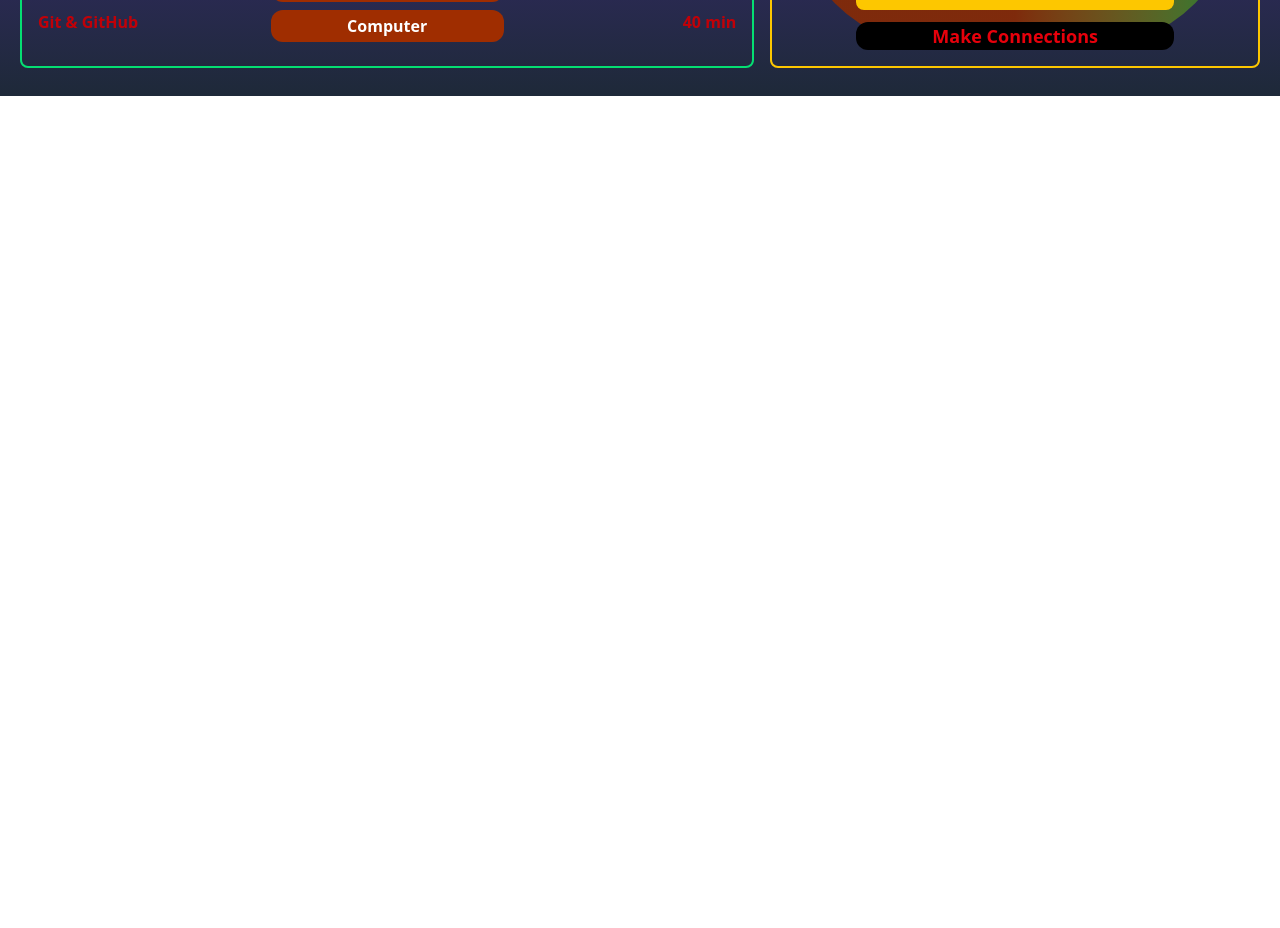
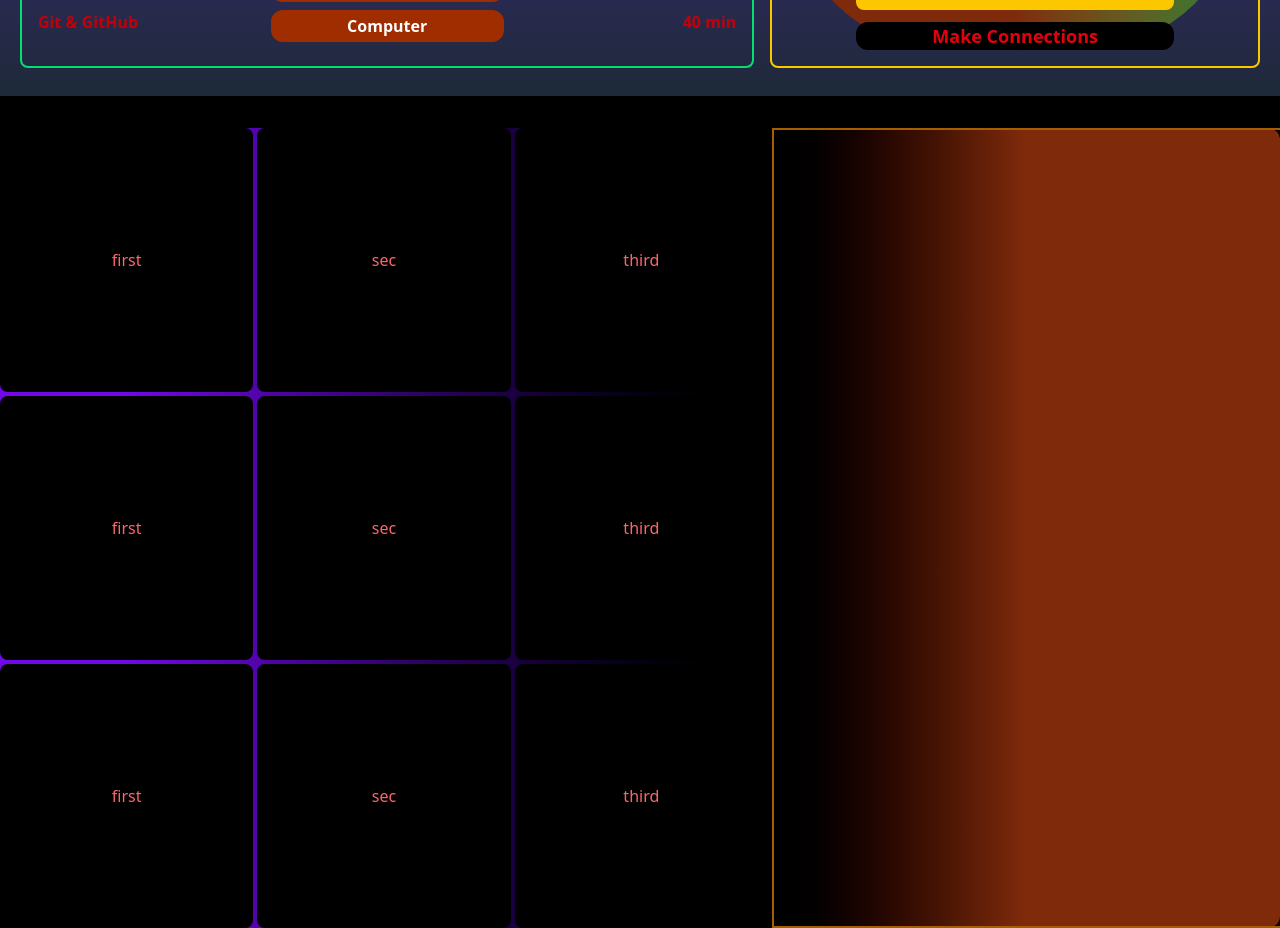
Before and after one commit to nj88329/gsapproject, a React (Vite) app: page /dashboard in a window 1280 px wide. Shown: the part 700-1628 px from the top of the page. Before the commit the page ends 800 px from the top, so only its background shows below. Built offline with nearby package versions, Linux system fonts and the light colour scheme.

Commit message:
Cards added

```diff
--- a/package.json
+++ b/package.json
@@ -10,13 +10,16 @@
     "preview": "vite preview"
   },
   "dependencies": {
+    "@auth0/auth0-react": "^2.4.0",
     "@gsap/react": "^2.1.2",
     "@splinetool/react-spline": "^4.0.0",
     "@splinetool/runtime": "^1.10.32",
+    "framer-motion": "^12.23.12",
     "gsap": "^3.13.0",
     "latest": "^0.2.0",
     "react": "^19.1.0",
     "react-dom": "^19.1.0",
+    "react-intersection-observer": "^9.16.0",
     "react-router-dom": "^7.7.0",
     "tailwind-scrollbar-hide": "^4.0.0"
   },
--- a/src/App.jsx
+++ b/src/App.jsx
@@ -6,6 +6,7 @@ import { BrowserRouter as Router, Routes, Route, Link } from 'react-router-dom';
 import Dashboard from './components/Dashboard';
 import CompanionPage from './components/CompanionPage';
 import Interview from './components/Interview';
+import Items from './components/Items'
 
 function App() {
 
@@ -25,7 +26,7 @@ function App() {
                  HomeElement
               }
             ></Route>
-             <Route path = "/dashboard" element={<Dashboard/>}/>
+             <Route path = "/dashboard" element={DashboardPage}/>
              <Route path = '/dashboard/learningcompanion' element = {<CompanionPage/>}> </Route>
              <Route path ='/dashboard/interviewPage' element={<Interview/>}></Route>
           </Routes>
@@ -45,3 +46,11 @@ const HomeElement = (
     <Carousel />
   </>
 );
+
+
+const DashboardPage = (
+<>
+  <Dashboard/>
+   <Items/>
+</>
+)
--- a/src/components/Dashboard.jsx
+++ b/src/components/Dashboard.jsx
@@ -3,6 +3,7 @@ import { gsap } from 'gsap';
 import { useGSAP } from '@gsap/react';
 import { ScrollTrigger } from 'gsap/ScrollTrigger';
 import { NavLink } from 'react-router-dom';
+import  Items  from './Items';
 
 gsap.registerPlugin(ScrollTrigger);
 
@@ -65,7 +66,7 @@ useGSAP(() => {
 
 
   return (
-    <div  className=" w-full bg-gradient-to-t from-gray-800 via-violet-900 to-orange-500 p-1 "
+    <div  className=" w-full bg-gradient-to-t from-gray-800 via-violet-900 to-orange-500 p-1  mb-8"
         >
 
       {/* Navbar */}
@@ -150,7 +151,7 @@ useGSAP(() => {
         {/* Right Div */}
         <div className="rightgriddiv  w-[80%] sm:w-2/5 border-2 border-yellow-400 rounded-lg p-4  bg-opacity-10 flex flex-col ">
           {/* Placeholder */}
-          <div className = ' rounded-full bg-opacity-80 bg-gradient-to-l from-green-700 via-orange-900 to-orange-900'>
+          <div className = 'rounded-full bg-opacity-80 bg-gradient-to-l from-green-700 via-orange-900 to-orange-900'>
           <h6 className="mx-auto w-fit mb-2  font-bold text-center text-red-500 md:items-stretch bg-black w-[90%] sm:w-[15vw] md:w-[20vw] lg:[25vw] md:items-stretch text-sm sm:text-base md:tet-lg flex items-center justify-center  rounded-md px-2 py-1">
                   Start Learning your way
           </h6>
@@ -170,14 +171,13 @@ useGSAP(() => {
                          </small>
 
           </div>
-          <button className = ' flex items-center justify-center w-[70%] rounded-xl mx-auto bg-black text-red-600 font-bold'>
-
+          <button className = 'flex items-center justify-center w-[70%] rounded-xl mx-auto bg-black text-red-600 font-bold'>
                 Make Connections
-
           </button>
         </div>
       </div>
       </div>
+
     </div>
   );
 };
--- /dev/null
+++ b/src/components/Items.jsx
@@ -0,0 +1,86 @@
+import React,{ useEffect } from 'react'
+import {  motion, useAnimation } from  'framer-motion';
+import { useInView } from 'react-intersection-observer' ;
+
+
+const boxVariant = {
+  visible: {
+    opacity: 1,
+    scale: 1,
+    transition: {
+      duration: 1.5,
+      when: "beforeChildren",
+      staggerChildren: 0.3,
+    },
+  },
+  hidden: {
+    opacity: 0,
+    scale: 0,
+  },
+};
+
+
+const childVariant = {
+  hidden: { opacity: 0, y: 40 },
+  visible: { opacity: 1, y: 0, transition: { duration: 0.3   } },
+};
+
+const Items = () => {
+
+   const control = useAnimation();
+   const [ ref, inView ] = useInView() ;
+
+    useEffect(()=>{
+        if( inView )
+        {
+          control.start("visible");
+        }else{
+          control.start('hidden')
+        }
+    },[control, inView]);
+
+
+  return (
+    <div className = 'h-screen w-screen   bg-gradient-to-l from-orange-900  from-20% via-black via-40%  to-violet-700 to-90%  grid grid-rows-[60%_40%]   md:grid-rows-none  sm:grid-cols-[60%_40%] gap-1 rounded-xl'>
+           <motion.div ref={ref}
+              variants={boxVariant}
+                initial="hidden"
+                animate={control}
+                className ='grid grid-rows-3 grid-cols-3 text-red-400 gap-1  rounded-lg ' >
+                 <motion.div  variants={childVariant} className = 'top grid-cols-3  bg-black rounded-lg flex items-center justify-center hover:scale-[1.1] hover:bg-gray-800'>
+                      first
+                 </motion.div>
+                  <motion.div  variants={childVariant}  className = 'top grid-cols-3  bg-black rounded-lg flex items-center justify-center hover:scale-[1.1] hover:bg-gray-800'>
+                      sec
+                 </motion.div>
+                 <motion.div  variants={childVariant}  className = 'top grid-cols-3   bg-black rounded-lg flex items-center justify-center hover:scale-[1.1] hover:bg-gray-800'>
+                      third
+                 </motion.div>
+
+                  <motion.div  variants={childVariant}  className = 'top grid-cols-3  bg-black rounded-lg flex items-center justify-center hover:scale-[1.1] hover:bg-gray-800'>
+                      first
+                 </motion.div>
+                  <motion.div  variants={childVariant}  className = 'top grid-cols-3 bg-black rounded-lg flex items-center justify-center hover:scale-[1.1] hover:bg-gray-800'>
+                      sec
+                 </motion.div>
+                 <motion.div  variants={childVariant}  className = 'top grid-cols-3   bg-black rounded-lg flex items-center justify-center hover:scale-[1.1] hover:bg-gray-800'>
+                      third
+                 </motion.div>
+
+                  <motion.div  variants={childVariant}  className = 'top grid-cols-3  gap-3 bg-black rounded-lg flex items-center justify-center hover:scale-[1.1] hover:bg-gray-800'>
+                      first
+                 </motion.div>
+                  <motion.div  variants={childVariant}  className = 'top grid-cols-3   bg-black rounded-lg flex items-center justify-center hover:scale-[1.1] hover:bg-gray-800'>
+                      sec
+                 </motion.div>
+                 <motion.div  variants={childVariant}  className = 'top grid-cols-3  bg-black rounded-lg flex items-center justify-center hover:scale-[1.1]  hover:bg-gray-800'>
+                      third
+                 </motion.div>
+             </motion.div>
+             <motion.div className =  'rightgrid border-2 border-yellow-700 z-[300]' >
+             </motion.div>
+    </div>
+  )
+}
+
+export default Items
--- a/src/components/Login.jsx
+++ b/src/components/Login.jsx
@@ -0,0 +1,15 @@
+import React from 'react'
+
+const Login = () => {
+  return (
+    <div>
+       <>
+
+       </>
+
+
+    </div>
+  )
+}
+
+export default Login
```
Also changed, not shown: src/Hero.jsx (line endings or trailing spaces), src/components/CompanionPage.jsx (line endings or trailing spaces), 1 other file (tests, documents, lock files or other folders).
